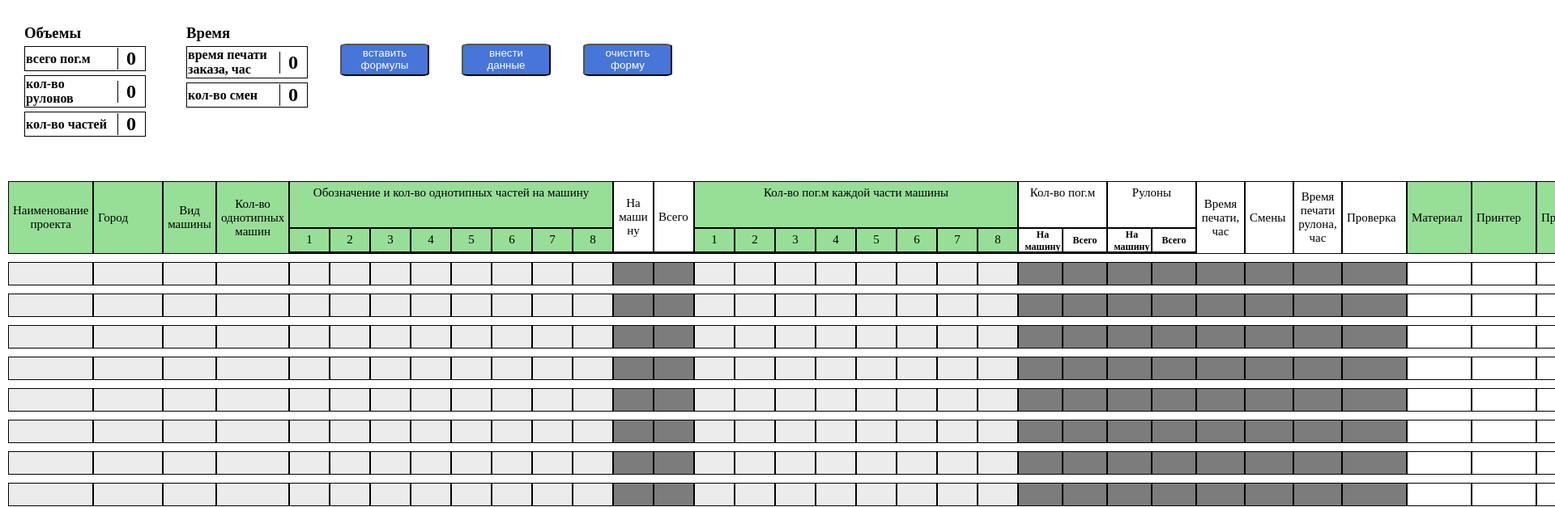
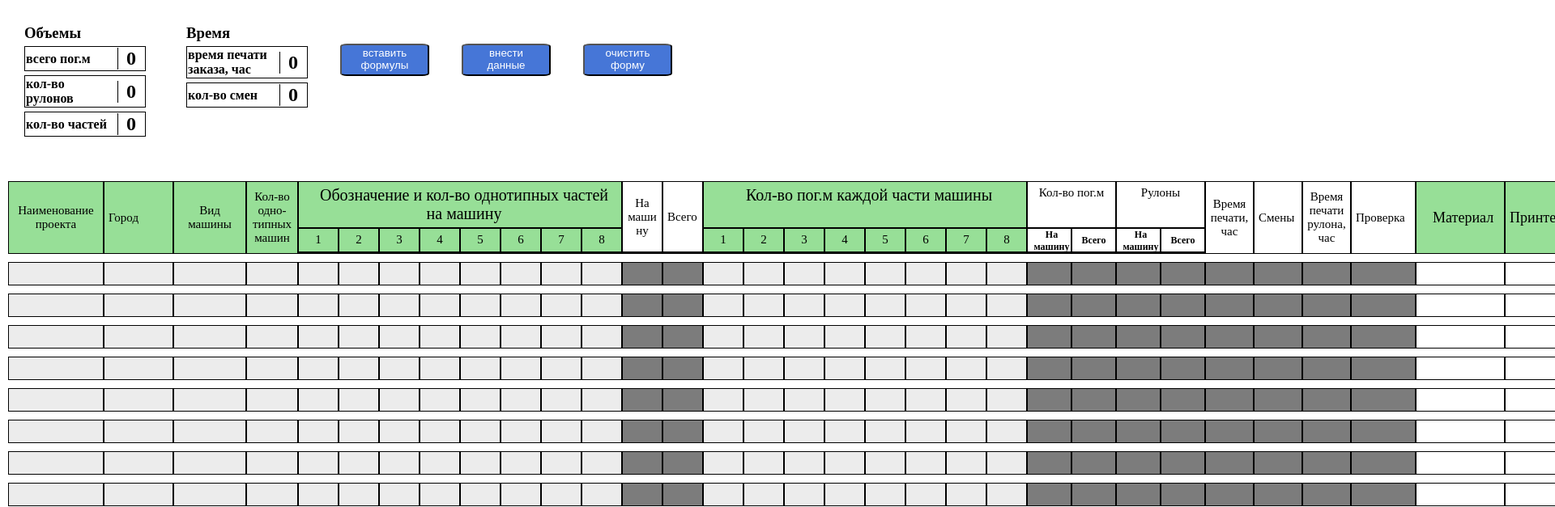
Before and after one commit to umer134/SV_Table_CRM, a React (Vite) app: page / in a window 1280 px wide. Shown: the top 627 px of the page at 81% size, 1920 px wide, since content can reach past the window. Built offline with nearby package versions, Linux system fonts and the light colour scheme.

Commit message:
complete work 26.06.2024 20:37, need formuls, and add selectors

```diff
--- a/src/App.css
+++ b/src/App.css
@@ -104,12 +104,13 @@ p{
   display: flex;
   align-items: center;
   font-size: 15px;
+  font-weight: 500;
   text-align: center;
 }
 
 .proj-name{
-  min-width: 105px;
-  max-width: 105px;
+  min-width: 118px;
+  max-width: 118px;
 }
 
 .city{
@@ -118,13 +119,13 @@ p{
 }
 
 .type-machine{
-  min-width: 66px;
-  max-width: 66px;
+  min-width: 90px;
+  max-width: 90px;
 }
 
 .quantity-machines{
-  min-width: 90px;
-  max-width: 90px;
+  min-width: 64px;
+  max-width: 64px;
 }
 
 .quantity-machine-partyes,
@@ -156,7 +157,10 @@ p{
 .form-boxes .container .time-printing,
 .form-boxes .container .relays,
 .form-boxes .container .time-printing-roll,
-.form-boxes .container .checking{
+.form-boxes .container .checking,
+.form-boxes .container .montage,
+.form-boxes .container .demontage,
+.form-boxes .container .view{
   background: white;
 }
 
@@ -177,22 +181,22 @@ p{
   max-width: 80px;
 }
 
-.quantity-machine-partyes,
-.quantity-pogM-mach-partyes,
-.quantity-pogM,
-.rolls{
-  flex-direction: column;
-}
-
 .quant-pogM-box,
 .roll-boxes{
   display: flex;
   flex-direction: row;
 }
 
+.quantity-machine-partyes p,
+.quantity-pogM-mach-partyes p{
+  font-size: 20px;
+  border: none;
+}
+
 .quantity-machine-partyes,
 .quantity-pogM-mach-partyes,
 .quantity-pogM, .rolls{
+  flex-direction: column;
   position: relative;
 }
 .quantity-machine-partyes .list,
@@ -240,3 +244,25 @@ p{
 .quant-all, .quant-all{
   padding: 7px;
 }
+
+.material {
+  min-width: 110px !important;
+  max-width: 110px !important;
+  padding-left: 20px;
+  font-size: 18px;
+}
+
+.printer{
+  font-size: 18px;
+}
+
+.profile{
+   min-width: 150px !important;
+   max-width: 150px !important;
+   padding-left: 40px;
+   font-size: 18px;
+}
+
+.color-settings{
+  font-size: 18px;
+}
--- a/src/components/FormBoxes.jsx
+++ b/src/components/FormBoxes.jsx
@@ -5,9 +5,9 @@ const FormBoxes = () => {
                 <div className="proj-name">Наименование проекта</div>
                 <div className="city">Город</div>
                 <div className="type-machine">Вид машины</div>
-                <div className="quantity-machines">Кол-во однотипных машин</div>
+                <div className="quantity-machines">Кол-во одно- <br/> типных машин</div>
                 <div className="quantity-machine-partyes">
-                            <div>Обозначение и кол-во однотипных частей на машину</div>
+                            <p>Обозначение и кол-во однотипных частей на машину</p>
                             <div className="list">
                             <div className="mach-party">1</div>
                             <div className="mach-party">2</div>
@@ -22,7 +22,7 @@ const FormBoxes = () => {
                 <div className="on-machine">На маши <br/> ну</div>
                 <div className="everything">Всего</div>
                 <div className="quantity-pogM-mach-partyes">
-                            <div>Кол-во пог.м каждой части машины</div>
+                            <p>Кол-во пог.м каждой части машины</p>
                             <div className="list">
                             <div className="pog-mach-party">1</div>
                             <div className="pog-mach-party">2</div>
@@ -56,7 +56,7 @@ const FormBoxes = () => {
                     <div className="material">Материал</div>
                     <div className="printer">Принтер</div>
                     <div className="profile">Профиль</div>
-                    <div className="color-settings">Настройка цвета</div>
+                    <div className="color-settings">Настрой-<br/> ка цвета</div>
                     <div className="montage">м2 монтаж</div>
                     <div className="demontage">м2 демонтаж</div>
                     <div className="view">Вид</div>
--- a/src/components/formInputs/formInputs.css
+++ b/src/components/formInputs/formInputs.css
@@ -26,8 +26,8 @@
 }
 
 .name-input{
-    min-width: 105px;
-    max-width: 105px;
+    min-width: 118px;
+    max-width: 118px;
 }
 
 .city-input{
@@ -36,13 +36,13 @@
 }
 
 .mach_type-input{
-    min-width: 66px;
-    max-width: 66px;
+    min-width: 90px;
+    max-width: 90px;
 }
 
 .quant-mach_type-input{
-    min-width: 90px;
-    max-width: 90px;
+    min-width: 64px;
+    max-width: 64px;
 }
 
 .on-machine-input, .everything-input{
@@ -149,3 +149,13 @@ padding-right: 5px;
 .view-result{
     background: white !important
 }
+
+.material-result {
+    min-width: 110px !important;
+    max-width: 110px !important;
+}
+
+.profile-result{
+    min-width: 150px !important;
+    max-width: 150px !important;
+ }
```
